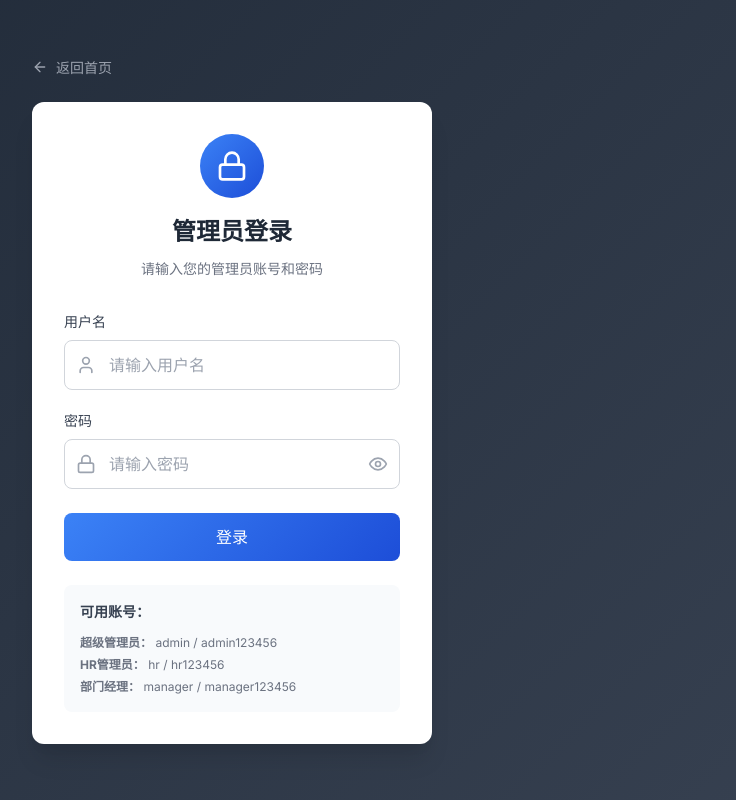
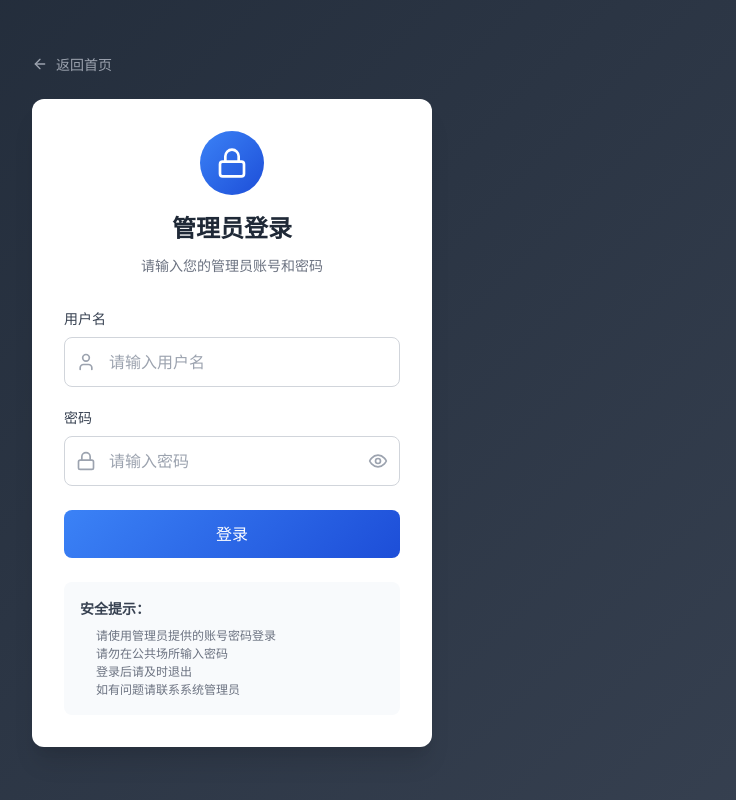
Before and after one commit to singer2622525-netizen/personality-assessment-system, a Next.js app: page /admin/login in a window 1280 px wide. Shown: the whole page, without its empty margins (408-1144 px from the left). Built offline with nearby package versions, Linux system fonts and the light colour scheme.

Commit message:
Remove account passwords from login page

```diff
--- a/app/admin/login/page.tsx
+++ b/app/admin/login/page.tsx
@@ -182,22 +182,17 @@ export default function AdminLoginPage() {
             </button>
           </form>
 
-          {/* 账号信息提示 */}
+          {/* 安全提示 */}
           <div style={{ marginTop: '24px', padding: '16px', background: '#f8fafc', borderRadius: '8px' }}>
-            <h3 style={{ fontSize: '14px', fontWeight: '600', color: '#374151', marginBottom: '12px' }}>
-              可用账号：
+            <h3 style={{ fontSize: '14px', fontWeight: '600', color: '#374151', marginBottom: '8px' }}>
+              安全提示：
             </h3>
-            <div style={{ fontSize: '12px', color: '#6b7280', lineHeight: '1.5' }}>
-              <div style={{ marginBottom: '4px' }}>
-                <strong>超级管理员：</strong> admin / admin123456
-              </div>
-              <div style={{ marginBottom: '4px' }}>
-                <strong>HR管理员：</strong> hr / hr123456
-              </div>
-              <div>
-                <strong>部门经理：</strong> manager / manager123456
-              </div>
-            </div>
+            <ul style={{ fontSize: '12px', color: '#6b7280', lineHeight: '1.5', margin: '0', paddingLeft: '16px' }}>
+              <li>请使用管理员提供的账号密码登录</li>
+              <li>请勿在公共场所输入密码</li>
+              <li>登录后请及时退出</li>
+              <li>如有问题请联系系统管理员</li>
+            </ul>
           </div>
         </div>
       </div>
```
